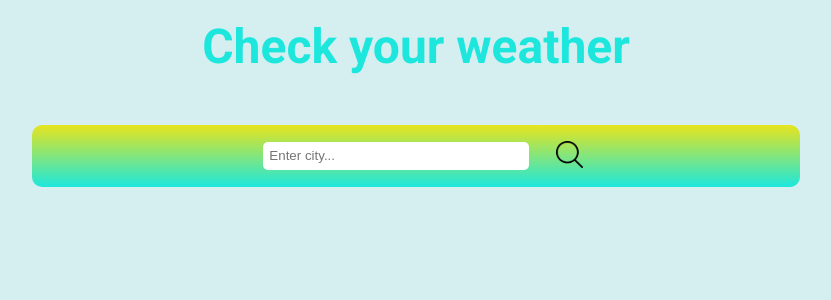
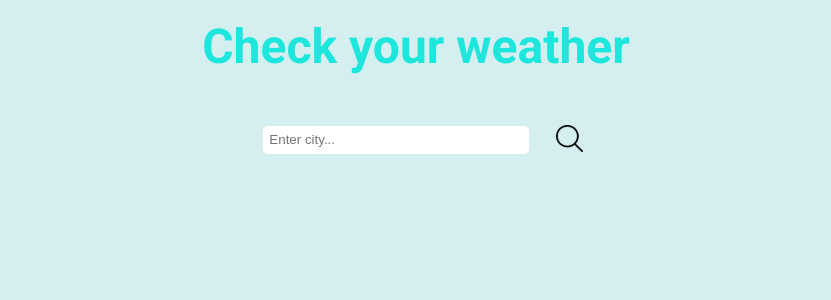
Before and after one commit to KondyKox/Weather-App, a React (Vite) app: page / in a window 1280 px wide. Shown: the top 300 px of the page, without its empty margins (224-1055 px from the left). Built offline with nearby package versions, Linux system fonts and the light colour scheme.

Commit message:
weather form

```diff
--- a/src/App.jsx
+++ b/src/App.jsx
@@ -1,13 +1,18 @@
+import { useState } from "react";
 import WeatherCard from "./components/WeatherCard/WeatherCard";
+import WeatherForm from "./components/WeatherForm/WeatherForm";
 
 const App = () => {
+  const [isWeatherCardVisible, setWeatherCardVisible] = useState(false);
+
   return (
     <>
       <header>
         <h1>Check your weather</h1>
       </header>
       <main>
-        <WeatherCard />
+        <WeatherForm onSubmit={setWeatherCardVisible} />
+        {isWeatherCardVisible ? <WeatherCard /> : null}
       </main>
     </>
   );
--- a/src/components/WeatherCard/WeatherCard.jsx
+++ b/src/components/WeatherCard/WeatherCard.jsx
@@ -1,10 +1,9 @@
 import "./WeatherCard.css";
-import Form from "../Form/Form";
 
 const WeatherCard = () => {
   return (
     <div className="weather__card">
-      <Form />
+
     </div>
   );
 };
--- a/src/components/Form/Form.css
+++ b/src/components/WeatherForm/WeatherForm.css
@@ -5,11 +5,11 @@ form {
 }
 
 .form__input {
-  padding: 0.5em;
+  padding: 0.75em;
   margin: 0 0.5em;
   border: none;
   border-radius: 5px;
-  color: var(--clr-blue);
+  /* color: var(--clr-blue); */
   width: clamp(10em, 12em, 15em);
 }
 
--- a/src/components/Form/Form.jsx
+++ b/src/components/WeatherForm/WeatherForm.jsx
@@ -1,12 +1,13 @@
-import "./Form.css";
+import "./WeatherForm.css";
 import Button from "../Button/Button";
 import { useState } from "react";
 
-const Form = () => {
+const WeatherForm = ({ onSubmit }) => {
   const [city, setCity] = useState("");
 
   const handleSubmit = (e) => {
-    e.preventDefault;
+    e.preventDefault();
+    onSubmit(true);
   };
 
   return (
@@ -22,4 +23,4 @@ const Form = () => {
   );
 };
 
-export default Form;
+export default WeatherForm;
--- a/src/index.css
+++ b/src/index.css
@@ -45,6 +45,10 @@ body {
   color: var(--clr-dark);
 }
 
+main {
+  margin-top: 2em;
+}
+
 header {
   color: var(--clr-blue);
   font-size: var(--font-xl);
```
